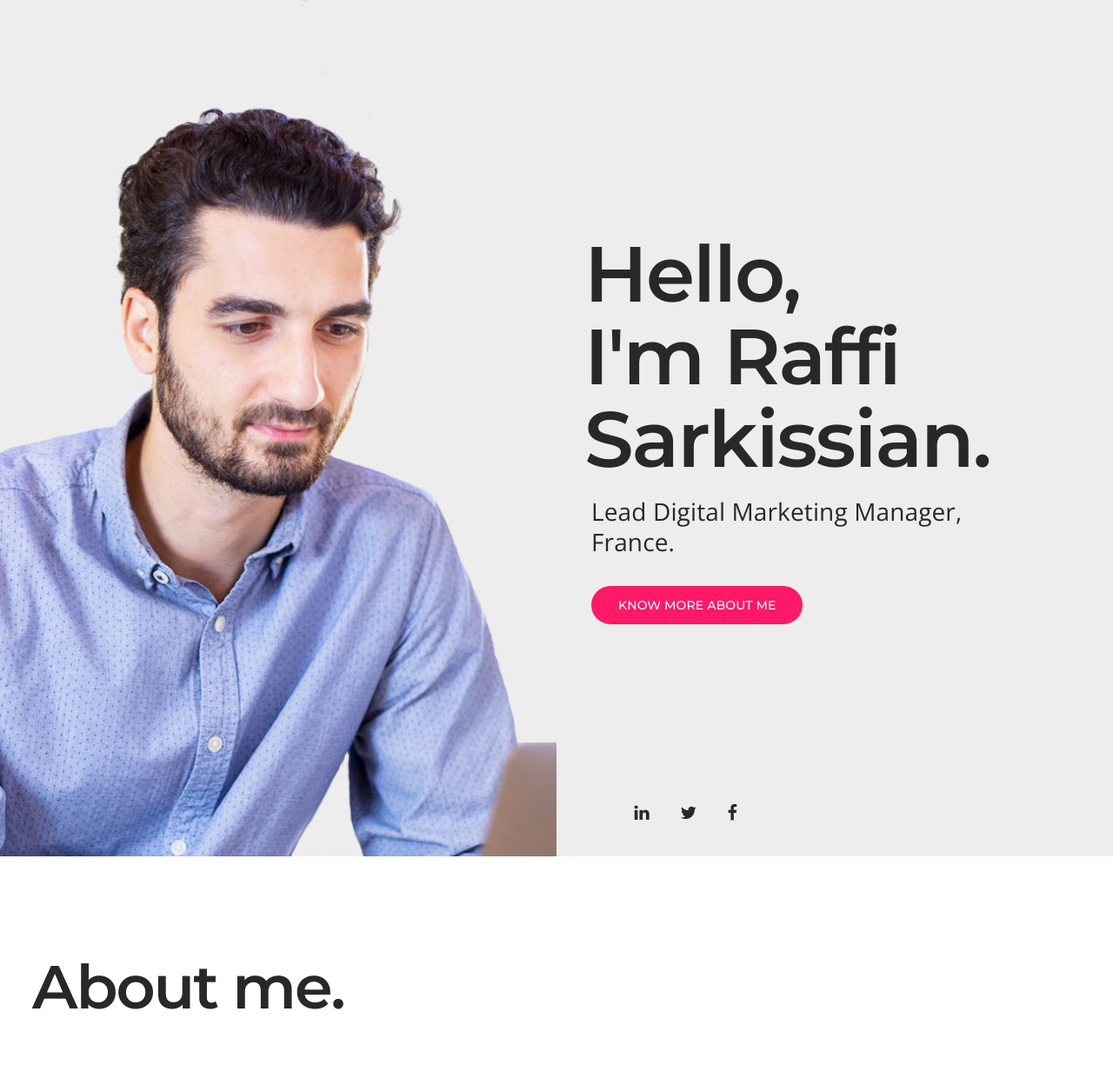
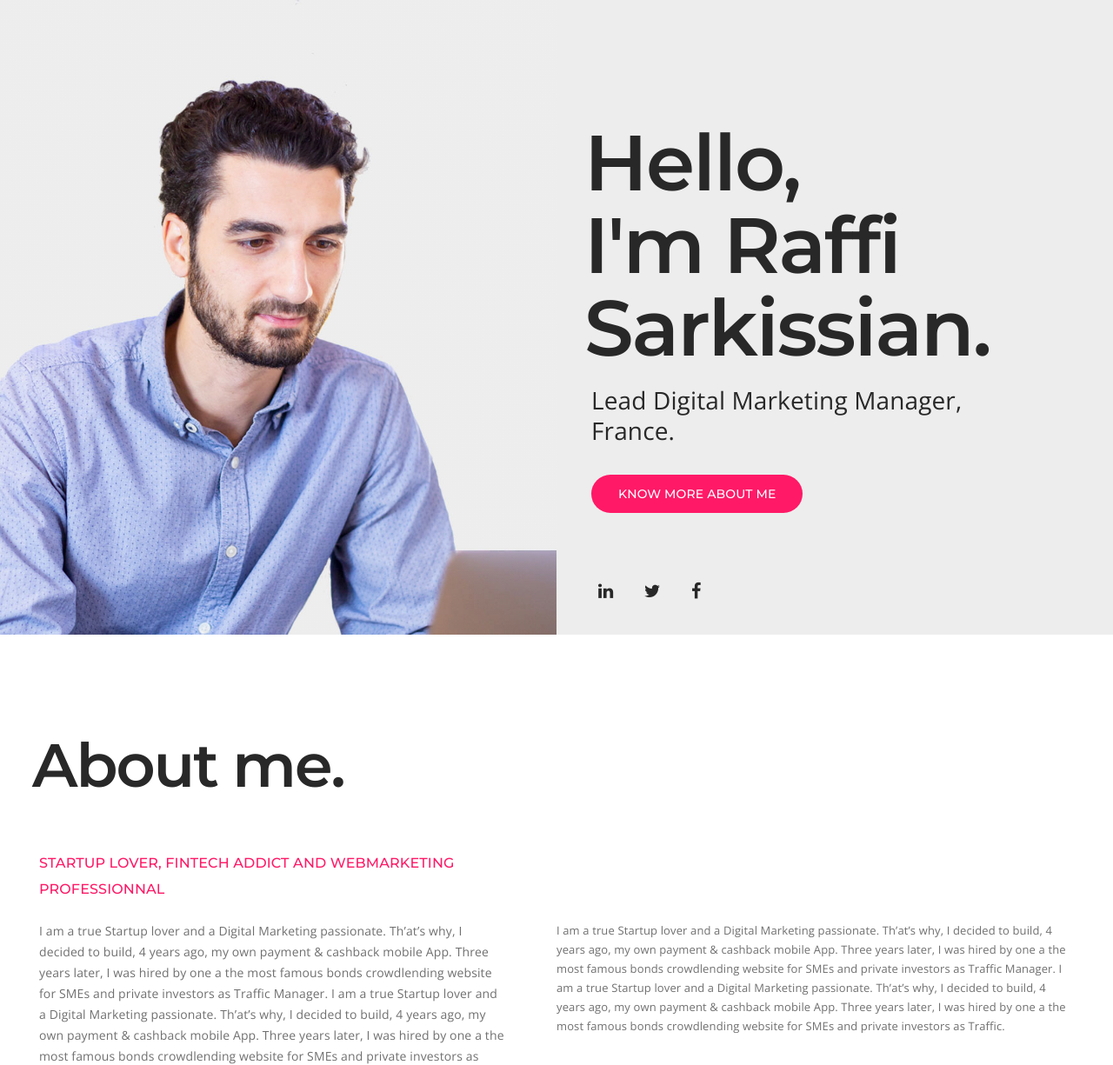
Before and after one commit to sarkissianraffi/raffisarkissian, a PHP site: page / in a window 1280 px wide. Shown: the top 1225 px of the page at 87% size. Run offline with PHP 8.4, Linux system fonts and the light colour scheme.

Commit message:
fix header

```diff
--- a/css/base.css
+++ b/css/base.css
@@ -720,7 +720,7 @@ h6 { font-size:18px; line-height:23px}
 .margin-nineteen-left {margin-left:10% !important}
 .margin-twenty-left{margin-left:10.5% !important}
 .margin-twenty-one-left{margin-left:11% !important}
-.margin-twenty-two-left{margin-left:11.5% !important}
+.margin-twenty-two-left{margin-left:5% !important}
 .margin-twenty-three-left{margin-left:12% !important}
 .margin-twenty-four-left{margin-left:12.5% !important}
 .margin-twenty-five-left{margin-left:13% !important}
@@ -1205,7 +1205,7 @@ section {border-bottom:1px solid #ececec}
 .one-third-screen {height: 700px;}
 .one-fourth-screen {height: 800px;}
 .one-fifth-screen {height: 900px;}
-.one-sixth-screen {height: 985px;}
+.one-sixth-screen {height: 730px;}
 
 /* round image  */
 .img-round{ width: 250px; border-radius: 50%; overflow: hidden;}
```
